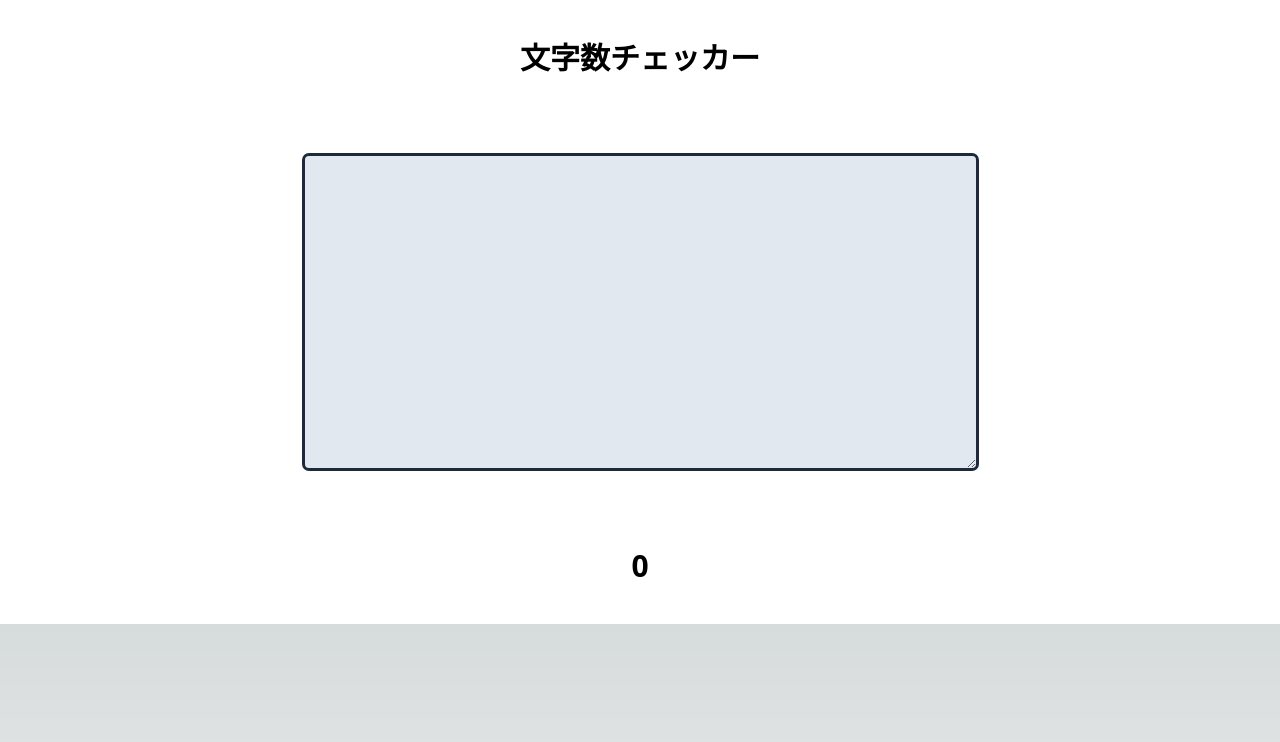
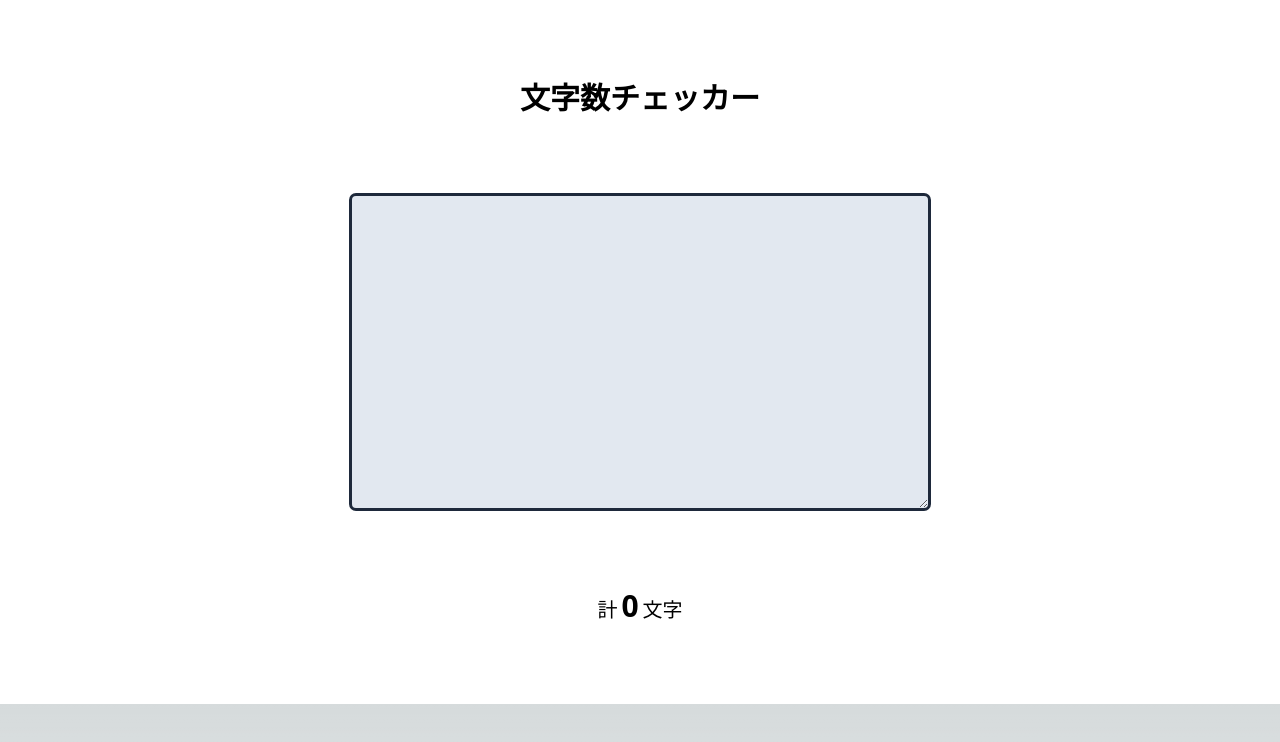
Before and after one commit to mnt3710/string-length-checker, a Next.js app: page / in a window 1280 px wide. Shown: the top 742 px of the page. Built offline with nearby package versions, Linux system fonts and the light colour scheme.

Commit message:
max-width追加

```diff
--- a/src/pages/index.tsx
+++ b/src/pages/index.tsx
@@ -15,7 +15,7 @@ export default function Home() {
         <meta name="viewport" content="width=device-width, initial-scale=1" />
         <link rel="icon" href="/favicon.ico" />
       </Head>
-      <main className="bg-white flex flex-col">
+      <main className="bg-white flex flex-col box-border p-10">
         <h1 className="text-3xl font-bold self-center py-10">
           文字数チェッカー
         </h1>
@@ -24,10 +24,16 @@ export default function Home() {
           onChange={handleChange}
           rows="10"
           cols="60"
-          className="bg-slate-200 text-slate-800 rounded outline text-lg p-4 self-center m-10"
+          className="bg-slate-200 text-slate-800 rounded outline text-lg p-4 self-center m-10 w-full max-w-xl"
         />
         <div className="self-center m-10">
-          <p className="text-3xl font-bold ">{content.length}</p>
+          <p className="text-xl">
+            計
+            <strong className="text-3xl font-bold px-1">
+              {content.length}
+            </strong>
+            文字
+          </p>
         </div>
       </main>
     </>
```
